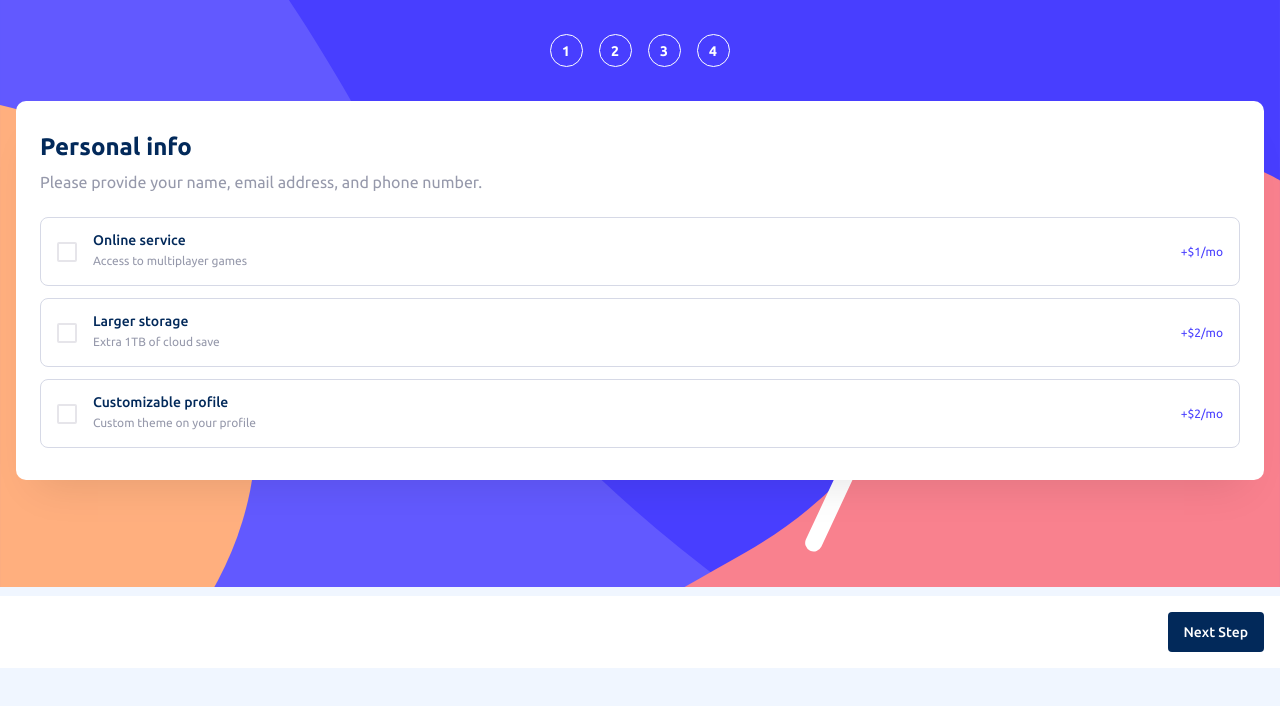
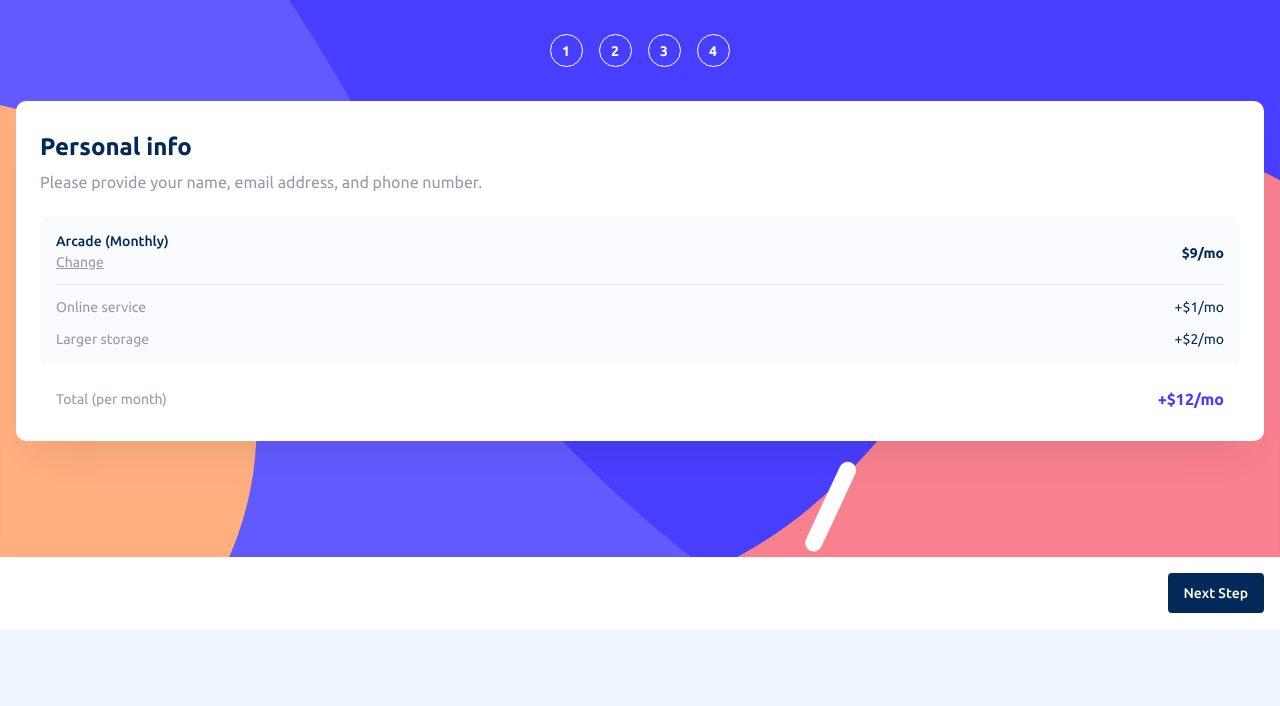
Before and after one commit to Zuzuu1992/Multi-step-form---Front, a React (Vite) app: page / in a window 1280 px wide. Shown: the top 706 px of the page. Built offline with nearby package versions, Linux system fonts and the light colour scheme.

Commit message:
style:markup finish section

```diff
--- a/src/App.tsx
+++ b/src/App.tsx
@@ -4,7 +4,8 @@ import Pagination from "./components/Pagination";
 import Step from "./components/Step";
 // import EntryForm from "./components/EntryForm";
 import NextStep from "./components/NextStep";
-import AddOns from "./components/Addons";
+import Finishing from "./components/Finishing";
+// import AddOns from "./components/AddOns";
 // import Plan from "./components/plan";
 
 function App() {
@@ -19,7 +20,8 @@ function App() {
               <Step />
               {/* <EntryForm /> */}
               {/* <Plan /> */}
-              <AddOns />
+              {/* <AddOns /> */}
+              <Finishing />
             </Card>
           </Process>
           <NextStep />
--- /dev/null
+++ b/src/components/Finishing.tsx
@@ -0,0 +1,147 @@
+import styled from "styled-components";
+
+function Finishing() {
+  return (
+    <FinishWrapper>
+      <Summery>
+        <FirstRow>
+          <LeftSide>
+            <ChosenPlan>Arcade (Monthly)</ChosenPlan>
+            <Change>Change</Change>
+          </LeftSide>
+          <PriceRight>$9/mo</PriceRight>
+        </FirstRow>
+        <Line></Line>
+        <DownRow>
+          <ChosenAddOn>Online service</ChosenAddOn>
+          <AddOnPrice>+$1/mo</AddOnPrice>
+        </DownRow>
+        <DownRow>
+          <ChosenAddOn>Larger storage</ChosenAddOn>
+          <AddOnPrice>+$2/mo</AddOnPrice>
+        </DownRow>
+      </Summery>
+      <TotalPay>
+        <TotalTime>Total (per month)</TotalTime>
+        <TotoalPrice>+$12/mo</TotoalPrice>
+      </TotalPay>
+    </FinishWrapper>
+  );
+}
+
+export default Finishing;
+
+const FinishWrapper = styled.div`
+  display: flex;
+  flex-direction: column;
+  row-gap: 24px;
+`;
+
+const Summery = styled.div`
+  display: flex;
+  flex-direction: column;
+  row-gap: 12px;
+  border-radius: 8px;
+  background: var(--alabaster);
+  padding: 16px;
+`;
+
+const FirstRow = styled.div`
+  display: flex;
+  align-items: center;
+  justify-content: space-between;
+`;
+
+const LeftSide = styled.div`
+  display: flex;
+  flex-direction: column;
+  row-gap: 3px;
+`;
+
+const ChosenPlan = styled.p`
+  color: var(--marineBlue);
+  font-family: Ubuntu;
+  font-size: 14px;
+  font-style: normal;
+  font-weight: 500;
+  line-height: normal;
+`;
+
+const Change = styled.p`
+  color: var(--coolGrey);
+  font-family: Ubuntu;
+  font-size: 14px;
+  font-style: normal;
+  font-weight: 400;
+  line-height: 20px;
+  text-decoration-line: underline;
+`;
+
+const PriceRight = styled.p`
+  color: var(--marineBlue);
+  text-align: right;
+  font-family: Ubuntu;
+  font-size: 14px;
+  font-style: normal;
+  font-weight: 700;
+  line-height: 20px;
+`;
+
+const Line = styled.div`
+  height: 1px;
+  width: 100%;
+  opacity: 0.2043;
+  background: var(--coolGrey);
+`;
+
+const DownRow = styled.div`
+  display: flex;
+  align-items: center;
+  justify-content: space-between;
+`;
+
+const ChosenAddOn = styled.p`
+  color: var(--coolGrey);
+  font-family: Ubuntu;
+  font-size: 14px;
+  font-style: normal;
+  font-weight: 400;
+  line-height: 20px;
+`;
+
+const AddOnPrice = styled.p`
+  color: var(--marineBlue);
+  text-align: right;
+  font-family: Ubuntu;
+  font-size: 14px;
+  font-style: normal;
+  font-weight: 400;
+  line-height: 20px;
+`;
+
+const TotalPay = styled.div`
+  display: flex;
+  align-items: center;
+  justify-content: space-between;
+  padding-left: 16px;
+  padding-right: 16px;
+`;
+
+const TotalTime = styled.p`
+  color: var(--coolGrey);
+  font-family: Ubuntu;
+  font-size: 14px;
+  font-style: normal;
+  font-weight: 400;
+  line-height: 20px;
+`;
+
+const TotoalPrice = styled.p`
+  color: var(--purplishBlue);
+  text-align: right;
+  font-family: Ubuntu;
+  font-size: 16px;
+  font-style: normal;
+  font-weight: 700;
+  line-height: 20px;
+`;
```
